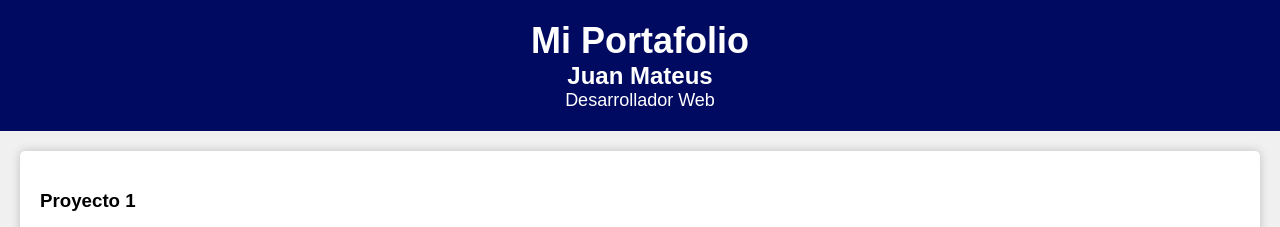
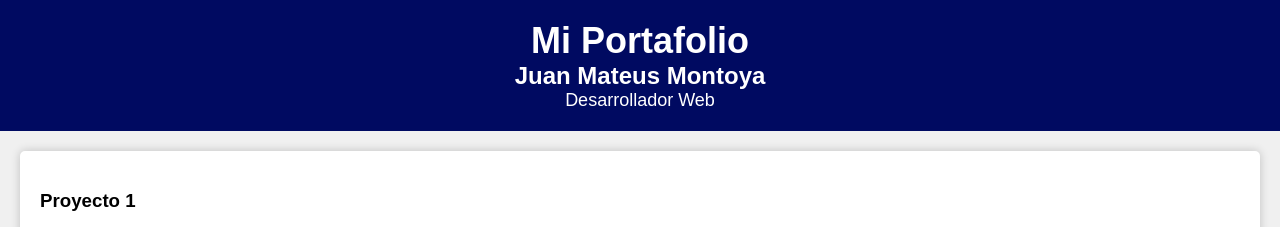
Before and after one commit to Matmontoya/talller_portafolio, a plain HTML site: page index2.html in a window 1280 px wide. Shown: the top 227 px of the page. Drawn offline with Linux system fonts and the light colour scheme.

Commit message:
puse mi segundo apellido

```diff
--- a/index2.html
+++ b/index2.html
@@ -11,7 +11,7 @@
 <body>
     <header>
         <h1>Mi Portafolio</h1>
-        <h2>Juan Mateus</h2>
+        <h2>Juan Mateus Montoya</h2>
         <p>Desarrollador Web</p>
     </header>
 
```
